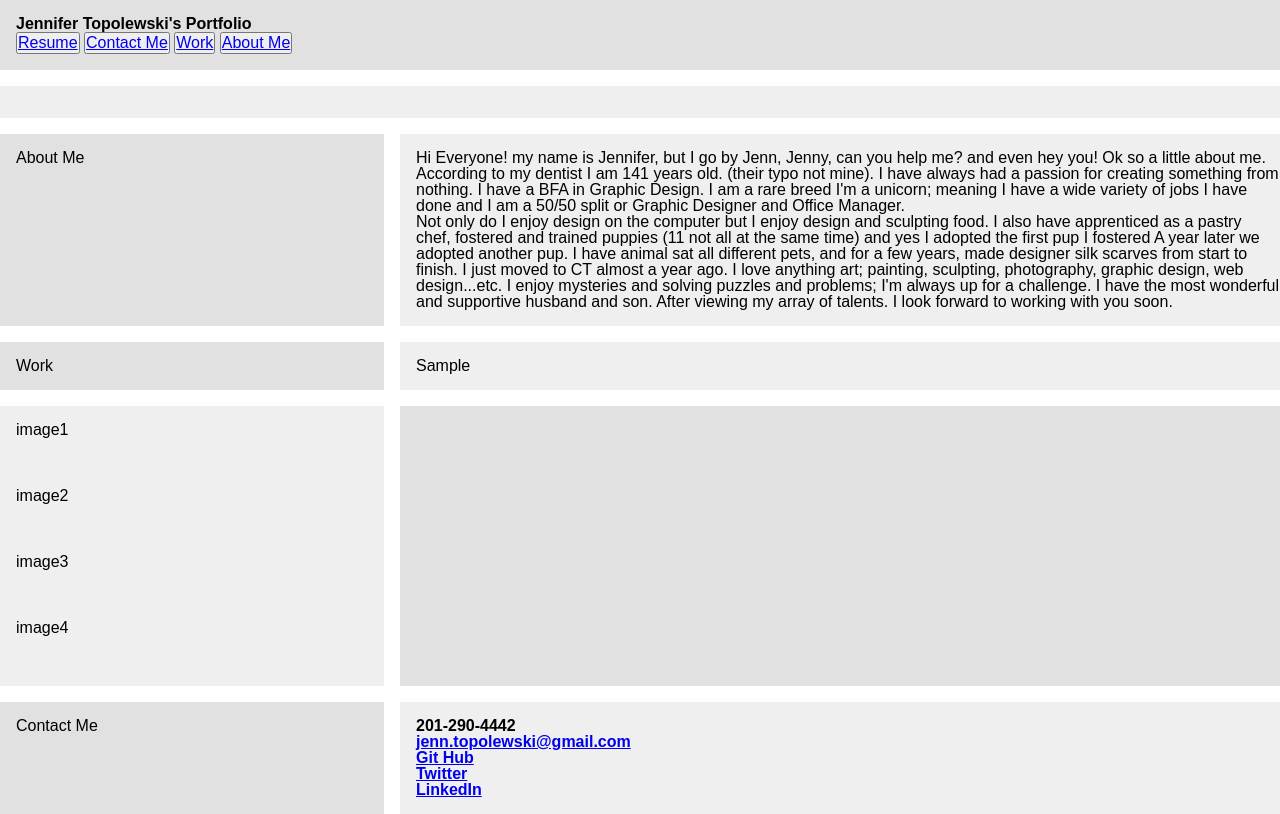
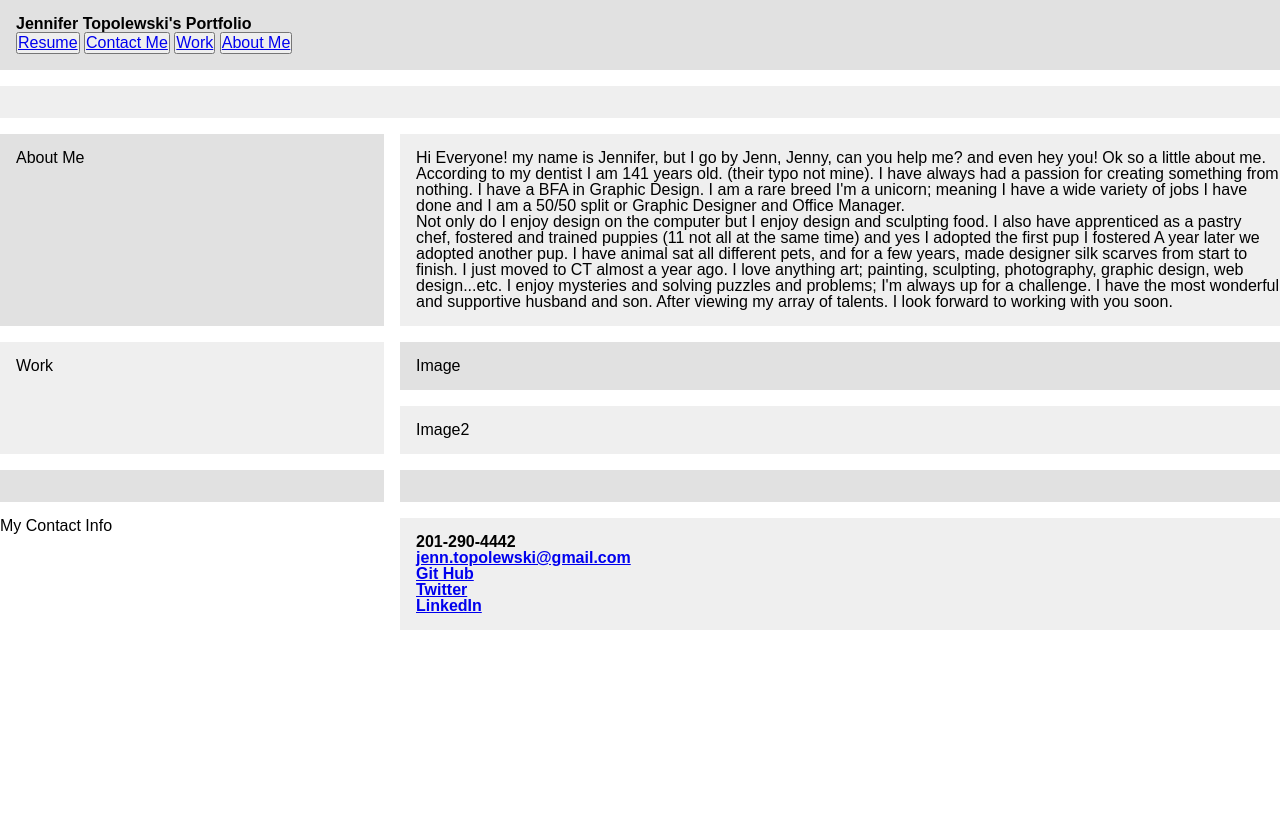
Before and after one commit to JennTopo/MyPortfoilo, a plain HTML site: page index.html in a window 1280 px wide. Drawn offline with Linux system fonts and the light colour scheme.

Commit message:
coding work, but still needs to be stylized

```diff
--- a/assets/css/style.css
+++ b/assets/css/style.css
@@ -36,14 +36,16 @@
   }
   .pictures{
       padding: 1em;
-      grid-row: 6/4
-      grid-columns; 4/6
+      grid-row: 6/4;
+      grid-columns: 4/6;
   }
-button:hover {
+.button
+
+
+  button:hover {
     background-color: #772014;
     color: #fff;
   }
-
 button:active {
     font-size: 180%;
     box-shadow: 0 0 10px #000 inset;
@@ -53,8 +55,4 @@ button:active {
     outline: none;
     border-color: #8ac4ff;
 
-  .box3{
-
-  }
-
       @media screen
--- a/index.html
+++ b/index.html
@@ -1,3 +1,4 @@
+
 <!DOCTYPE html>
 <html lang="en">
 
@@ -41,27 +42,25 @@
     After viewing my array of talents. I look forward to working with you soon.
 </div>
 <div>
-    Work
+    Image
   </div>
 <div>
-    Sample
+    Image2
 </div>
 <div>
 
   </div>
 <div class="pictures">
-    <div>image1</div>
-    <div>image2</div>
-    <div>image3</div>
-    <div>image4</div>
-</div>
+   Work
+  </div>
 <div>
-    Contact Me
+
   </div>
+  My Contact Info
 <div>
     <h3> <ul>
         <li> 201-290-4442</li>
-      <li><a href="#">jenn.topolewski@gmail.com</a></li>
+      <li><a href="jenn.topolewski@gmail.com">jenn.topolewski@gmail.com</a></li>
       <li><a href="#">Git Hub</a></li>
       <li><a href="#">Twitter</a></li>
       <li><a href="linkedin.com/in/jenn-topolewski/">LinkedIn</a></li>
```
